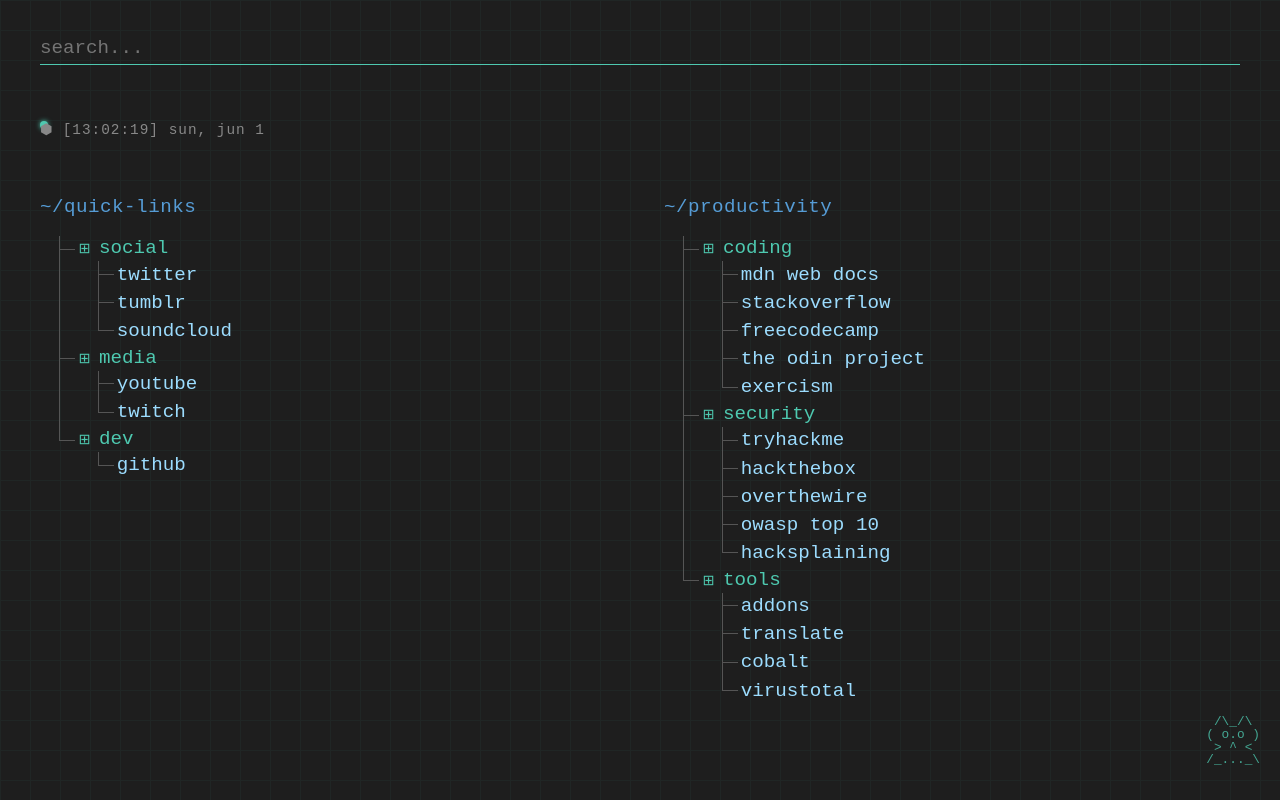
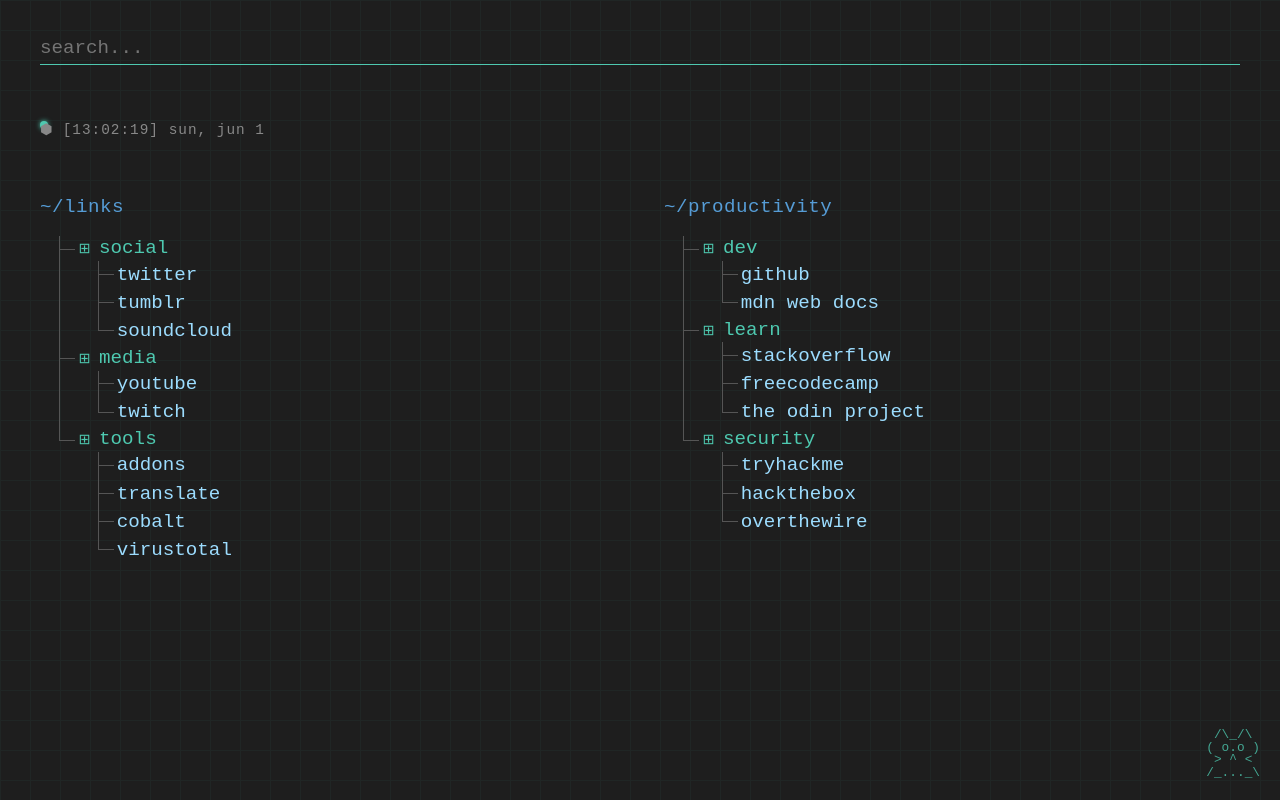
Before and after one commit to l0rd212/homepage, a plain HTML site: page index.html in a window 1280 px wide. Drawn offline with Linux system fonts and the light colour scheme.

Commit message:
Add files via upload

```diff
--- a/index.html
+++ b/index.html
@@ -1,8 +1,8 @@
 <!DOCTYPE html>
 <html lang="en">
 <head>
-  <meta charset="UTF-8">
-  <meta name="viewport" content="width=device-width, initial-scale=1.0">
+  <meta charset="UTF-8" />
+  <meta name="viewport" content="width=device-width, initial-scale=1.0" />
   <title>terminal</title>
   <style>
     body {
@@ -199,10 +199,9 @@
 </head>
 <body>
   <div class="circuit-board"></div>
-
   <div class="container">
     <div class="search-bar">
-      <input type="text" class="search-input" placeholder="search..." id="search">
+      <input type="text" class="search-input" placeholder="search..." id="search" />
     </div>
 
     <div class="clock-container">
@@ -216,7 +215,7 @@
     <div class="main-content">
       <!-- left panel -->
       <div class="panel">
-        <div class="header">~/quick-links</div>
+        <div class="header">~/links</div>
         <div class="tree" id="main-tree">
           <ul>
             <li>
@@ -235,13 +234,12 @@
               </ul>
             </li>
             <li>
-              <span class="folder">dev</span>
+              <span class="folder">tools</span>
               <ul class="folder-items">
-                <li><a href="https://github.com" class="link">github</a></li>
-                <!--<li><a href="https://replit.com" class="link">replit</a></li> --->
-                <!--<li><a href="https://codepen.io" class="link">codepen</a></li> -->
-                <!--<li><a href="https://www.codecademy.com" class="link">codecademy</a></li> -->
-                <!--<li><a href="https://www.w3schools.com" class="link">w3schools</a></li> -->
+                <li><a href="https://addons.mozilla.org" class="link">addons</a></li>
+                <li><a href="https://translate.google.com" class="link">translate</a></li>
+                <li><a href="https://cobalt.tools" class="link">cobalt</a></li>
+                <li><a href="https://www.virustotal.com" class="link">virustotal</a></li>
               </ul>
             </li>
           </ul>
@@ -254,13 +252,23 @@
         <div class="tree" id="productivity-tree">
           <ul>
             <li>
-              <span class="folder">coding</span>
+              <span class="folder">dev</span>
               <ul class="folder-items">
+                <li><a href="https://github.com" class="link">github</a></li>
                 <li><a href="https://developer.mozilla.org" class="link">mdn web docs</a></li>
+                <!--<li><a href="https://replit.com" class="link">replit</a></li>-->
+                <!--<li><a href="https://codepen.io" class="link">codepen</a></li>-->
+                <!--<li><a href="https://www.codecademy.com" class="link">codecademy</a></li>-->
+                <!--<li><a href="https://www.w3schools.com" class="link">w3schools</a></li>-->
+              </ul>
+            </li>
+            <li>
+              <span class="folder">learn</span>
+              <ul class="folder-items">
                 <li><a href="https://stackoverflow.com" class="link">stackoverflow</a></li>
                 <li><a href="https://www.freecodecamp.org" class="link">freecodecamp</a></li>
                 <li><a href="https://www.theodinproject.com" class="link">the odin project</a></li>
-                <li><a href="https://exercism.org" class="link">exercism</a></li>
+                <!--<li><a href="https://exercism.org" class="link">exercism</a></li>-->
               </ul>
             </li>
             <li>
@@ -269,17 +277,8 @@
                 <li><a href="https://tryhackme.com" class="link">tryhackme</a></li>
                 <li><a href="https://www.hackthebox.com" class="link">hackthebox</a></li>
                 <li><a href="https://overthewire.org/wargames/" class="link">overthewire</a></li>
-                <li><a href="https://owasp.org/www-project-top-ten/" class="link">owasp top 10</a></li>
-                <li><a href="https://www.hacksplaining.com" class="link">hacksplaining</a></li>
-              </ul>
-            </li>
-            <li>
-              <span class="folder">tools</span>
-              <ul class="folder-items">
-                <li><a href="https://addons.mozilla.org" class="link">addons</a></li>
-                <li><a href="https://translate.google.com" class="link">translate</a></li>
-                <li><a href="https://cobalt.tools" class="link">cobalt</a></li>
-                <li><a href="https://www.virustotal.com" class="link">virustotal</a></li>
+                <!--<li><a href="https://owasp.org/www-project-top-ten/" class="link">owasp top 10</a></li>-->
+                <!--<li><a href="https://www.hacksplaining.com" class="link">hacksplaining</a></li>-->
               </ul>
             </li>
           </ul>
@@ -291,15 +290,13 @@
   </div>
 
   <script>
-    // gestion du pliage/dépliage des dossiers
     document.querySelectorAll('.folder').forEach(folder => {
-      folder.addEventListener('click', function() {
+      folder.addEventListener('click', function () {
         this.classList.toggle('collapsed');
       });
     });
 
-    // gestion de la recherche
-    document.getElementById('search').addEventListener('keypress', function(e) {
+    document.getElementById('search').addEventListener('keypress', function (e) {
       if (e.key === 'Enter') {
         const query = this.value.trim();
         if (query) {
@@ -309,7 +306,6 @@
       }
     });
 
-    // horloge en temps réel plus discrète
     function updateClock() {
       const now = new Date();
       const time = now.toLocaleTimeString('en-US', { hour12: false });
@@ -318,33 +314,16 @@
         month: 'short',
         day: 'numeric'
       }).toLowerCase();
-
       document.getElementById("time-display").textContent = `[${time}]`;
       document.getElementById("date-display").textContent = ` ${date}`;
     }
     setInterval(updateClock, 1000);
     updateClock();
 
-    // animation ascii (chat hacker)
     const animationFrames = [
-      `
-       /\\_/\\
-      ( o.o )
-       > ^ <
-      /_..._\\
-      `,
-      `
-       /\\_/\\
-      ( -.- )
-       > ^ <
-      /_..._\\
-      `,
-      `
-       /\\_/\\
-      ( @.@ )
-       > ^ <
-      /_..._\\
-      `
+      `\n /\\_/\\\n( o.o )\n > ^ <\n/_..._\\\n`,
+      `\n /\\_/\\\n( -.- )\n > ^ <\n/_..._\\\n`,
+      `\n /\\_/\\\n( @.@ )\n > ^ <\n/_..._\\\n`
     ];
 
     let currentFrame = 0;
@@ -355,14 +334,12 @@
     setInterval(animate, 800);
     animate();
 
-    // Petit délai pour forcer le focus après le chargement complet
-  window.addEventListener("load", () => {
-    setTimeout(() => {
-      const input = document.getElementById("search");
-      if (input) input.focus();
-    }, 100); // Tu peux tester avec 300 si ça bug encore
-  });
-
+    window.addEventListener("load", () => {
+      setTimeout(() => {
+        const input = document.getElementById("search");
+        if (input) input.focus();
+      }, 100);
+    });
   </script>
 </body>
 </html>
```
